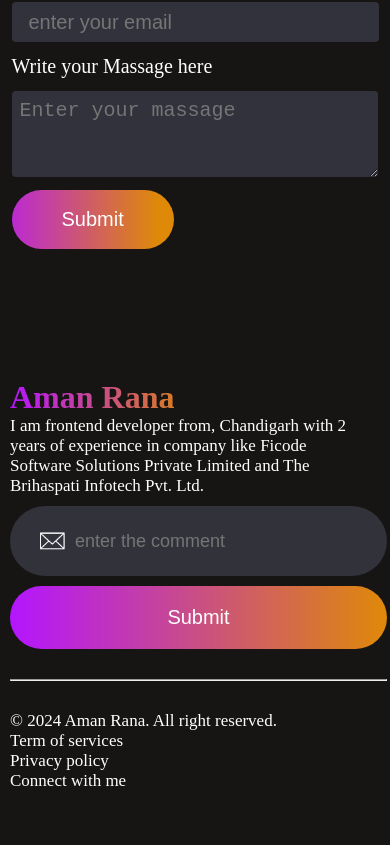
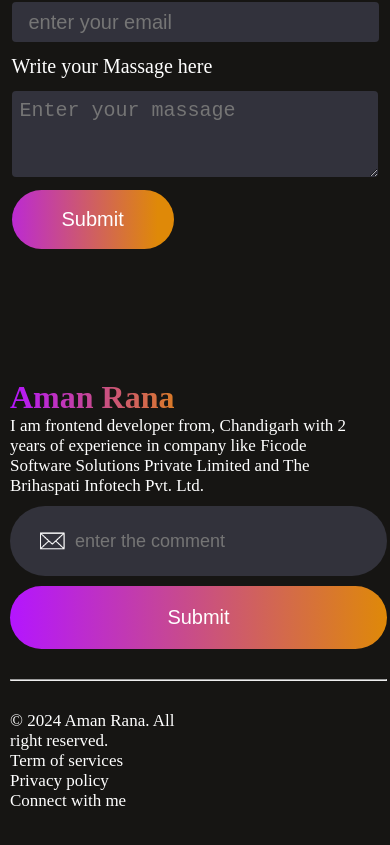
Before and after one commit to aman-rana9800/Portfolio, a React (Vite) app: page / in a window 390 px wide. Shown: the part 9980-10825 px from the top of the page. Built offline with nearby package versions, Linux system fonts and the light colour scheme.

Commit message:
btnmax12

```diff
--- a/src/Components/Footer/Footer.css
+++ b/src/Components/Footer/Footer.css
@@ -95,11 +95,11 @@ max-width:350px;
     display: flex;
     flex-direction:column;
     font-size: 17px;
+    max-width: 200px;
   }
 .footer_bottom_right{
     display: flex;
     flex-direction: column;
     gap: 0px;
-    max-width: 200px;
 }
 }
```
